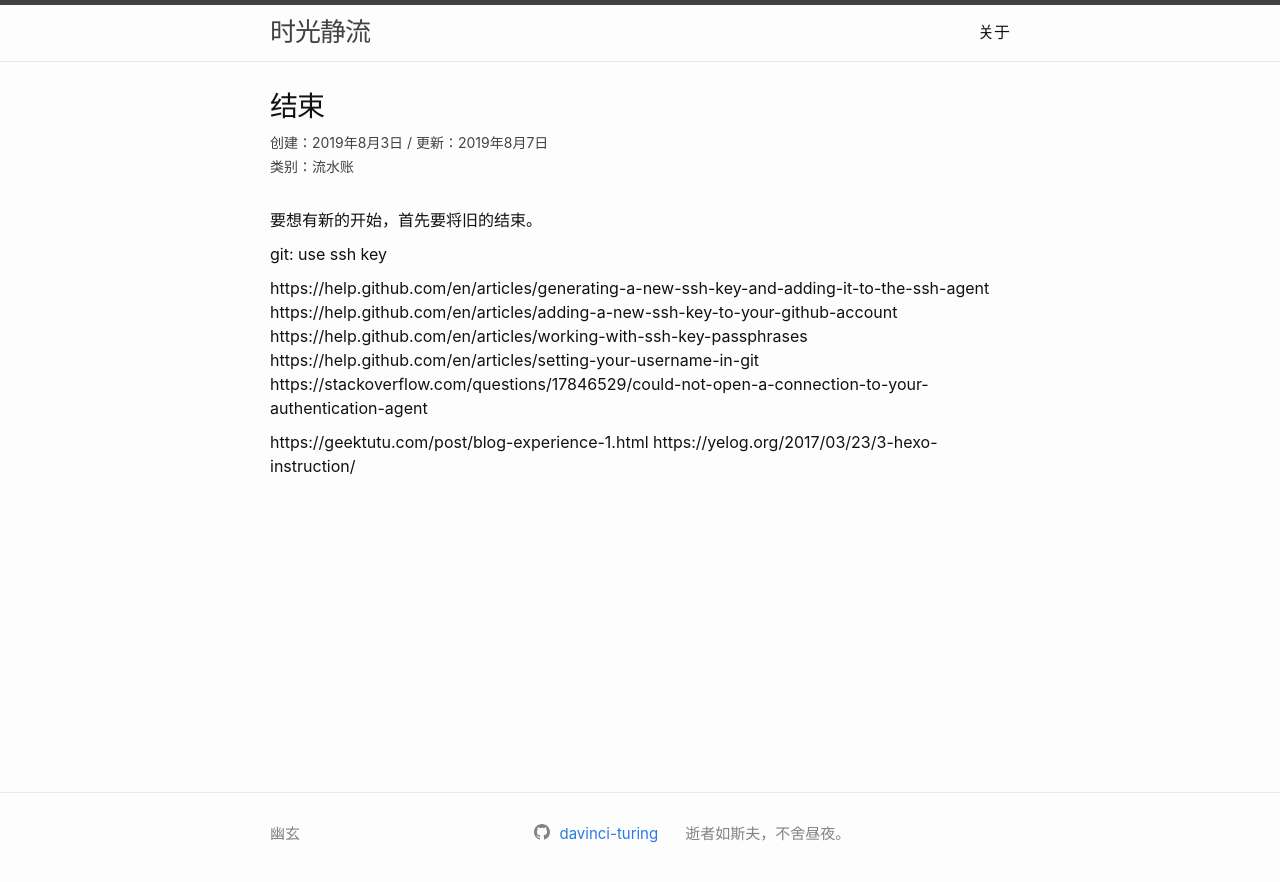
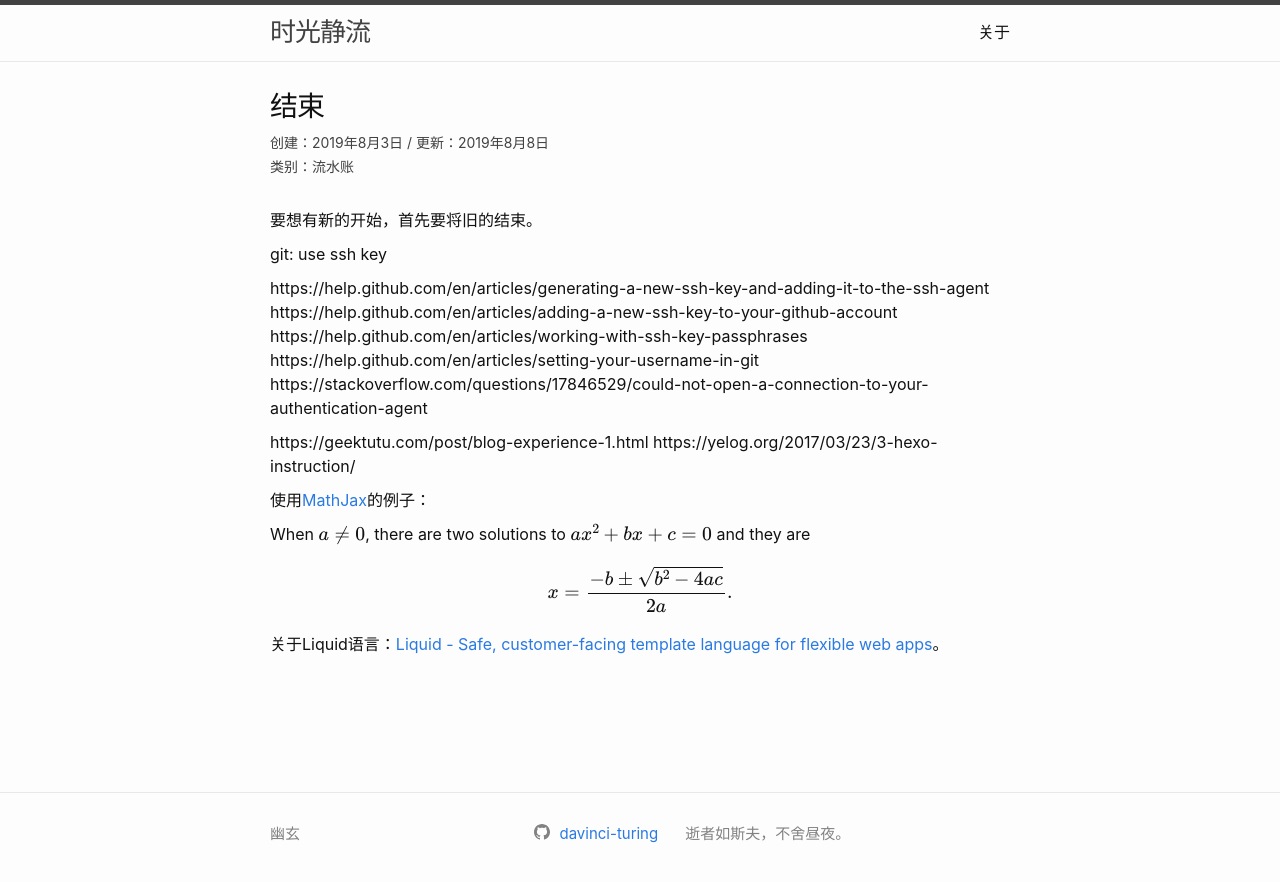
Before and after one commit to davinci-turing/davinci-turing.github.io, a Jekyll site: the page built from _posts/2019-08-03-the-end.markdown, in a window 1280 px wide. Shown: the top 882 px of the page. Built offline with Jekyll 4.4.1, drawn with Linux system fonts in a browser that asks for light colours; formulas are drawn with MathJax 3.

Commit message:
Minor update.

```diff
--- a/_posts/2019-08-03-the-end.markdown
+++ b/_posts/2019-08-03-the-end.markdown
@@ -19,3 +20,10 @@ https://stackoverflow.com/questions/17846529/could-not-open-a-connection-to-your
 
 https://geektutu.com/post/blog-experience-1.html
 https://yelog.org/2017/03/23/3-hexo-instruction/
+
+使用[MathJax](https://www.mathjax.org/)的例子：
+
+When \\(a \ne 0\\), there are two solutions to $$ax^2 + bx + c = 0$$ and they are
+\\[x = {-b \pm \sqrt{b^2-4ac} \over 2a}.\\]
+
+关于Liquid语言：[Liquid - Safe, customer-facing template language for flexible web apps](https://shopify.github.io/liquid/)。
```
Also changed, not shown: other parts of _posts/2019-08-03-the-end.markdown (+2 -1 lines).
